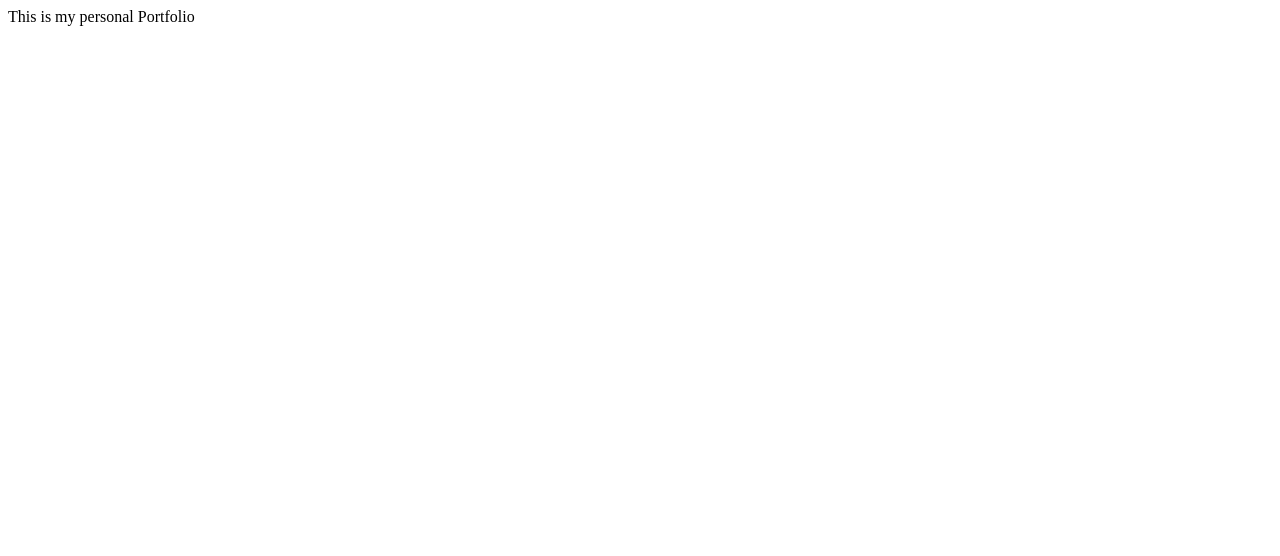
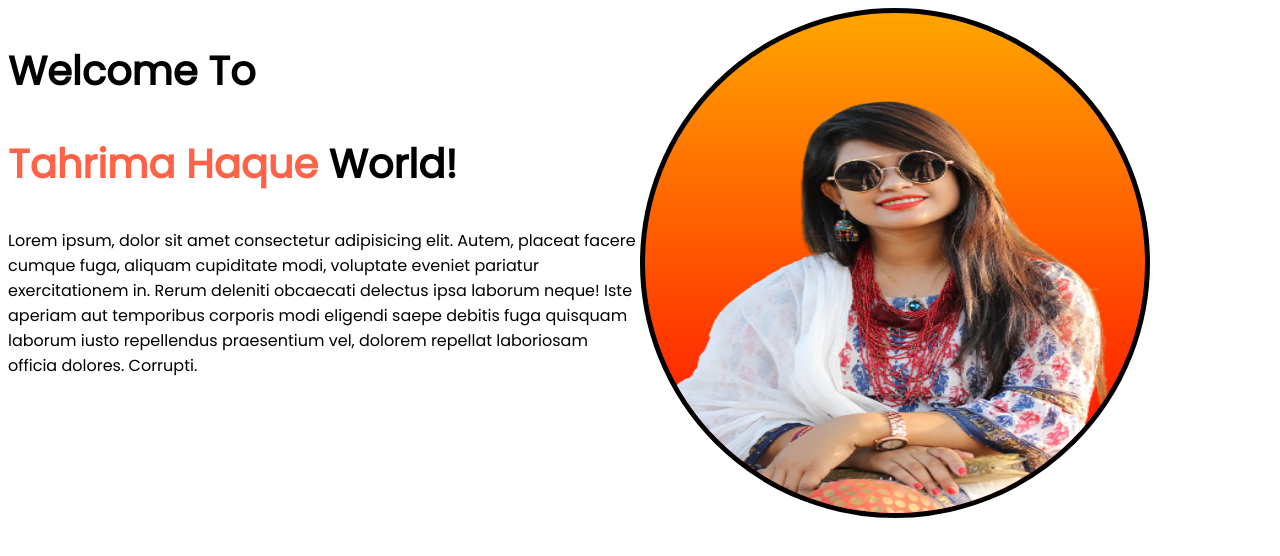
Before and after one commit to Redoyan2/potfolio, a plain HTML site: page index.html in a window 1280 px wide. Drawn offline with Linux system fonts and the light colour scheme.

Commit message:
add picture

```diff
--- a/index.html
+++ b/index.html
@@ -4,10 +4,22 @@
     <meta charset="UTF-8">
     <meta http-equiv="X-UA-Compatible" content="IE=edge">
     <meta name="viewport" content="width=device-width, initial-scale=1.0">
+    <link rel="preconnect" href="https://fonts.googleapis.com">
+<link rel="preconnect" href="https://fonts.gstatic.com" crossorigin>
+<link href="https://fonts.googleapis.com/css2?family=Poppins&display=swap" rel="stylesheet">
     <title>Portfolio by lavlu</title>
     <link rel="stylesheet" href="style.css">
 </head>
 <body>
-    This is my personal Portfolio
+    <section>
+        <div class="width-half">
+            <h1>Welcome To</h1>
+            <h1><span>Tahrima Haque </span> World!</h1>
+            <p>Lorem ipsum, dolor sit amet consectetur adipisicing elit. Autem, placeat facere cumque fuga, aliquam cupiditate modi, voluptate eveniet pariatur exercitationem in. Rerum deleniti obcaecati delectus ipsa laborum neque! Iste aperiam aut temporibus corporis modi eligendi saepe debitis fuga quisquam laborum iusto repellendus praesentium vel, dolorem repellat laboriosam officia dolores. Corrupti.</p>
+        </div>
+        <div class="width-half">
+            <img src="image/tahrima1.jpg" alt="">
+        </div>
+    </section>
 </body>
 </html>
--- a/style.css
+++ b/style.css
@@ -0,0 +1,23 @@
+body{
+    font-family: 'Poppins', sans-serif;
+}
+
+img{
+    border: 5px solid black;
+    border-radius: 100%;
+    background-image: linear-gradient(orange, red);
+    height: 500px;
+    width: 500px;
+}
+.width-half{
+    width: 50%;
+}
+section{
+    display: flex;
+}
+span{
+    color:tomato;
+}
+h1{
+    font-size: 40px;
+}
```
Also changed, not shown: image/banner.jpg (added), image/banner2.jpg (added), image/banner3.jpg (added), image/lavlu.png (added), image/lavlu1.png (added), image/tahrima.jpg (added), image/tahrima1.jpg (added), 1 other file.
